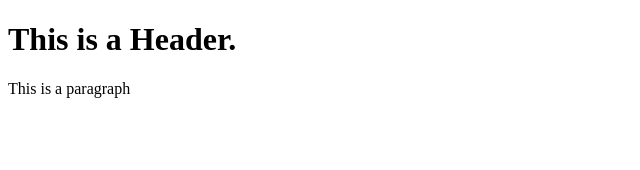
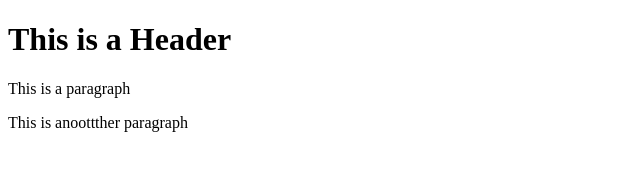
Before and after one commit to Teslife/git-dash, a plain HTML site: page index.html in a window 1280 px wide. Shown: the whole page, without its empty margins (0-640 px from the left). Drawn offline with Linux system fonts and the light colour scheme.

Commit message:
Third commit

```diff
--- a/index.html
+++ b/index.html
@@ -1,7 +1,8 @@
 <!DOCTYPE html>
 <html>
     <body>
-        <h1>This is a Header.</h1>
+        <h1>This is a Header</h1>
         <p>This is a paragraph</p>
+        <p>This is anoottther paragraph</p>
     </body>
 </html>
```
